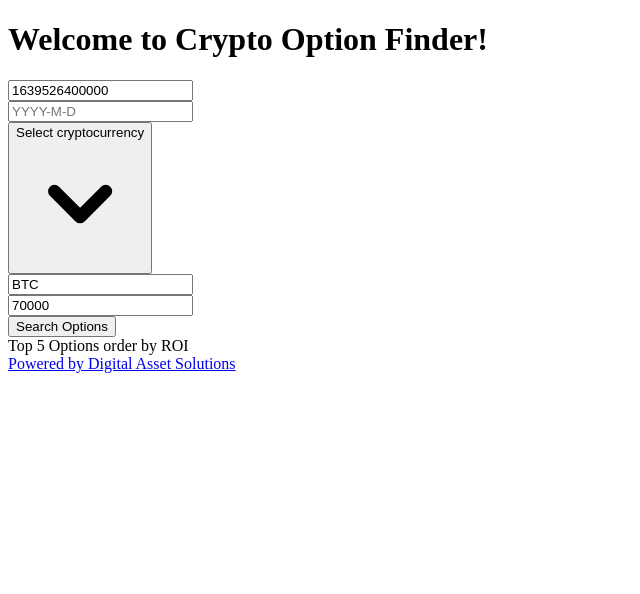
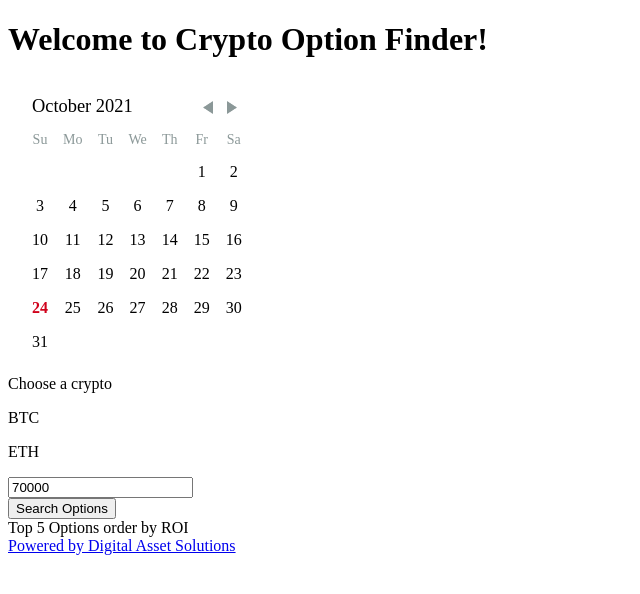
Before and after one commit to RafalZgoda/Crypto-Finder-Options, a Next.js app: page / in a window 1280 px wide. Shown: the top 594 px of the page, without its empty margins (0-640 px from the left). Built offline with nearby package versions, Linux system fonts and the light colour scheme.

Commit message:
make things happens

```diff
--- a/components/DropdownButtonCrypto/DropdownButtonCrypto.js
+++ b/components/DropdownButtonCrypto/DropdownButtonCrypto.js
@@ -1,18 +1,30 @@
-import { Fragment } from "react";
-import { Menu, Transition } from "@headlessui/react";
-import { ChevronDownIcon } from "@heroicons/react/solid";
+import { useState } from "react";
+import { RadioGroup } from "@headlessui/react";
 
 function classNames(...classes) {
   return classes.filter(Boolean).join(" ");
 }
+const cryptos = [
+  { name: "BTC", inStock: true },
+  { name: "ETH", inStock: true },
+];
+export default function DropdownButtonCrypto({ onSelection }) {
+  const [selectedcrypto, setSelectedcrypto] = useState(cryptos[2]);
 
-export default function DropdownButtonCrypto(onSelection) {
+  const onSelectSymbol = (symbol) => {
+    onSelection(symbol);
+    setSelectedcrypto(symbol);
+  };
   return (
-    <Menu as="div" className="relative inline-block text-left">
+    <>
+      {/* <Menu as="div" className="relative inline-block text-left">
         <div>
           <Menu.Button className="inline-flex justify-center w-full rounded-md border border-gray-300 shadow-sm px-4 py-2 bg-white text-sm font-medium text-gray-700 hover:bg-gray-50 focus:outline-none focus:ring-2 focus:ring-offset-2 focus:ring-offset-gray-100 focus:ring-indigo-500">
             Select cryptocurrency
-          <ChevronDownIcon className="-mr-1 ml-2 h-5 w-5" aria-hidden="true" />
+            <ChevronDownIcon
+              className="-mr-1 ml-2 h-5 w-5"
+              aria-hidden="true"
+            />
           </Menu.Button>
         </div>
 
@@ -30,7 +42,6 @@ export default function DropdownButtonCrypto(onSelection) {
               <Menu.Item>
                 {({ active }) => (
                   <button
-                  href="#"
                     onClick={onSelection("BTC")}
                     className={classNames(
                       active ? "bg-gray-100 text-gray-900" : "text-gray-700",
@@ -44,7 +55,6 @@ export default function DropdownButtonCrypto(onSelection) {
               <Menu.Item>
                 {({ active }) => (
                   <button
-                  href="#"
                     onClick={onSelection("ETH")}
                     className={classNames(
                       active ? "bg-gray-100 text-gray-900" : "text-gray-700",
@@ -58,6 +68,37 @@ export default function DropdownButtonCrypto(onSelection) {
             </div>
           </Menu.Items>
         </Transition>
-    </Menu>
+      </Menu> */}
+      <div className="relative inline-block text-left">
+        <RadioGroup value={selectedcrypto} onChange={onSelectSymbol}>
+          <RadioGroup.Label className="sr-only">
+            Choose a crypto
+          </RadioGroup.Label>
+          <div className="grid grid-cols-2 gap-2">
+            {cryptos.map((crypto) => (
+              <RadioGroup.Option
+                key={crypto.name}
+                value={crypto}
+                className={({ active, checked }) =>
+                  classNames(
+                    crypto.inStock
+                      ? "cursor-pointer focus:outline-none"
+                      : "opacity-25 cursor-not-allowed",
+                    active ? "ring-2 ring-offset-2 ring-indigo-500" : "",
+                    checked
+                      ? "bg-indigo-600 border-transparent text-white hover:bg-indigo-700"
+                      : "bg-white border-gray-200 text-gray-900 hover:bg-gray-50",
+                    "border rounded-md py-3 px-3 flex items-center justify-center text-sm font-medium uppercase sm:flex-1"
+                  )
+                }
+                disabled={!crypto.inStock}
+              >
+                <RadioGroup.Label as="p">{crypto.name}</RadioGroup.Label>
+              </RadioGroup.Option>
+            ))}
+          </div>
+        </RadioGroup>
+      </div>
+    </>
   );
 }
--- a/components/TopOptions/TopOptions.js
+++ b/components/TopOptions/TopOptions.js
@@ -6,6 +6,9 @@ import { useTopOptions } from "../../hooks/useTopOptions";
 import OptionProfitTable from "../OptionProfitsTable/OptionProfitTable";
 import DropdownButtonCrypto from "../DropdownButtonCrypto/DropdownButtonCrypto";
 import DayPickerInput from "react-day-picker/DayPickerInput";
+import DayPicker from "react-day-picker";
+
+import "react-day-picker/lib/style.css";
 
 function classNames(...classes) {
   return classes.filter(Boolean).join(" ");
@@ -20,7 +23,6 @@ export default function TopOptions() {
   const [options, setOptions] = useState([]);
   const [selected, setSelected] = useState();
   const [isLoading, setIsLoading] = useState(false);
-
   const {
     mutate: searchOptions,
     data: optionsFound,
@@ -49,32 +51,27 @@ export default function TopOptions() {
       });
     }
   };
-  const onSelection = (symbol) => {
-    setSymbol(symbol);
+  const handleDayClick = (day) => {
+    console.log({ day });
+    setExerciceTimestamp(moment(day).format("x"));
   };
 
   return (
     <>
       <div className="mt-10 ">
         <div className="p-2 ">
-          <input
-            id="exerciceTimestamp"
-            type="exerciceTimestamp"
-            name="exerciceTimestamp"
-            value={exerciceTimestamp}
-            onChange={(event) => setExerciceTimestamp(event.target.value)}
-            placeholder="Enter your exerciceTimestamp"
-            className="  px-4 py-3 rounded-md border-2 text-base text-gray-900 placeholder-gray-500 focus:outline-none focus:ring-2 focus:ring-offset-2 focus:ring-yellow-300 focus:ring-offset-gray-900"
+          <DayPicker
+            selectedDays={exerciceTimestamp}
+            onDayClick={handleDayClick}
           />
         </div>
-        <div className="p-2 ">
-          <DayPickerInput
-            selectedDay={exerciceTimestamp}
-            onDayChange={(day) => setExerciceTimestamp(day)}
-          />
-        </div>
-        <DropdownButtonCrypto onSelection />
-        <div className="p-2 ">
+        <DropdownButtonCrypto
+          onSelection={(symbol) => {
+            console.log({ symbol });
+            setSymbol(symbol);
+          }}
+        />
+        {/* <div className="p-2 ">
           <input
             id="symbol"
             type="symbol"
@@ -84,7 +81,7 @@ export default function TopOptions() {
             placeholder="Enter your symbol"
             className=" px-4 py-3 rounded-md border-2 text-base text-gray-900 placeholder-gray-500 focus:outline-none focus:ring-2 focus:ring-offset-2 focus:ring-yellow-300 focus:ring-offset-gray-900"
           />
-        </div>
+        </div> */}
 
         <div className="p-2">
           <input
```
Lines whose indentation alone changed are shown as unchanged.
